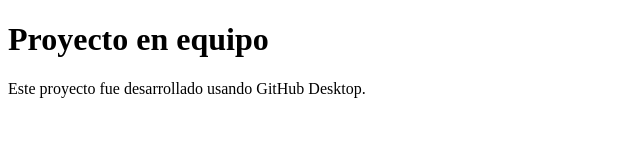
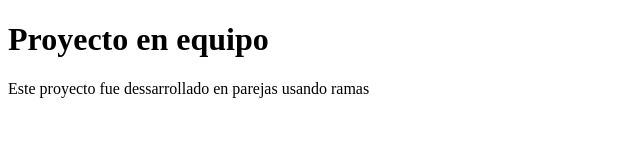
Before and after one commit to DocZyk/practica-colaborativa-git, a plain HTML site: page index.html in a window 1280 px wide. Shown: the full height of the page, 0-640 px from the left. Drawn offline with Linux system fonts and the light colour scheme.

Commit message:
Update index.html

```diff
--- a/index.html
+++ b/index.html
@@ -8,7 +8,7 @@
 
 <h1>Proyecto en equipo</h1>
 
-<p>Este proyecto fue desarrollado usando GitHub Desktop.</p>
+<p>Este proyecto fue dessarrollado en parejas usando ramas</p>
 
 </body>
 </html>
```
